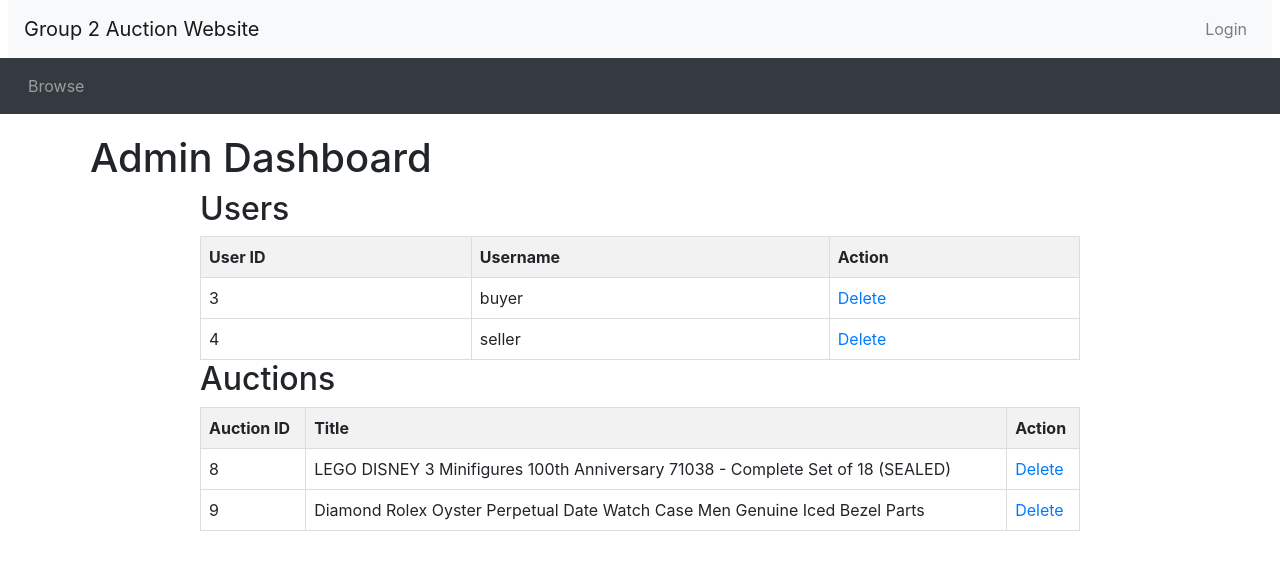
After one commit to Hamedmousavi97/auction, a PHP site: page /admin_dashboard.php in a window 1280 px wide. The commit adds this page. Shown: the top 570 px of the page. Run offline with PHP 8.4, Linux system fonts and the light colour scheme; data comes from the database, SQL or seed files in the repository.

Commit message:
admin privilage

```diff
--- /dev/null
+++ b/admin_dashboard.php
@@ -0,0 +1,99 @@
+<?php
+include_once("header.php");
+include_once("utilities.php");
+
+// check if delete user or auction
+if (isset($_GET['deleteUser']) && isset($_GET['UserID'])) {
+    deleteUser($_GET['UserID']);
+}
+if (isset($_GET['admin_deleteAuction']) && isset($_GET['AuctionID'])) {
+    admin_deleteAuction($_GET['AuctionID']);
+}
+
+// get all users and auctions
+$users = getAllUsers();
+$auctions = getAllAuctions();
+?>
+
+<!DOCTYPE html>
+<html lang="en">
+<head>
+    <title>Admin Dashboard</title>
+    <!-- Bootstrap  -->
+    <link rel="stylesheet" href="css/bootstrap.min.css">
+    <style>
+        .container {
+            padding: 20px;
+        }
+
+        .table-container {
+            margin: auto;
+            width: 80%; /* 根据需要调整宽度 */
+        }
+
+        table {
+            width: 100%;
+            border-collapse: collapse;
+        }
+
+        th, td {
+            border: 1px solid #ddd;
+            padding: 8px;
+            text-align: left;
+        }
+
+        th {
+            background-color: #f2f2f2;
+        }
+
+        tr:hover {
+            background-color: #eaeaea;
+        }
+
+        a.delete-link {
+            color: #ff0000;
+        }
+    </style>
+</head>
+<body>
+    <div class="container">
+        <h1>Admin Dashboard</h1>
+
+        <div class="table-container">
+            <h2>Users</h2>
+            <table>
+                <tr>
+                    <th>User ID</th>
+                    <th>Username</th>
+                    <th>Action</th>
+                </tr>
+                <?php foreach ($users as $user): ?>
+                    <tr>
+                        <td><?php echo $user['UserID']; ?></td>
+                        <td><?php echo $user['UserName']; ?></td>
+                        <td><a href="admin_dashboard.php?deleteUser=true&UserID=<?php echo $user['UserID']; ?>">Delete</a></td>
+                    </tr>
+                <?php endforeach; ?>
+            </table>
+        </div>
+
+        <div class="table-container">
+            <h2>Auctions</h2>
+            <table>
+                <tr>
+                    <th>Auction ID</th>
+                    <th>Title</th>
+                    <th>Action</th>
+                </tr>
+                <?php foreach ($auctions as $auction): ?>
+                    <tr>
+                        <td><?php echo $auction['auctionID']; ?></td>
+                        <td><?php echo $auction['auctionTitle']; ?></td>
+                        <td><a href="admin_dashboard.php?admin_deleteAuction=true&AuctionID=<?php echo $auction['auctionID']; ?>">Delete</a></td>
+                    </tr>
+                <?php endforeach; ?>
+            </table>
+        </div>
+    </div>
+</body>
+</html>
--- a/header.php
+++ b/header.php
@@ -63,6 +63,8 @@
   if (isset($_SESSION['logged_in']) && $_SESSION['logged_in'] == true) {
     echo '<a class="nav-link" href="logout.php">Welcome '.$_SESSION['username'].'! Logout</a>';
   }
+
+  // admin code end here
   else {
     echo '<button type="button" class="btn nav-link" data-toggle="modal" data-target="#loginModal">Login</button>';
   }
@@ -77,6 +79,10 @@
       <a class="nav-link" href="browse.php">Browse</a>
     </li>
 <?php
+  // if admin, display admin dashboard link
+  if (isset($_SESSION['logged_in']) && $_SESSION['logged_in'] == true && $_SESSION['account_type'] == 'admin') {
+    echo '<a class="nav-link" href="admin_dashboard.php">Admin Dashboard</a>';
+  }
   if (isset($_SESSION['account_type']) && $_SESSION['account_type'] == 'buyer') {
   echo('
 	<li class="nav-item mx-1">
@@ -101,6 +107,7 @@
     <a class="nav-link" href="recommendations.php">Recommended</a>
   </li>');
   }
+
 ?>
   </ul>
 </nav>
--- a/utilities.php
+++ b/utilities.php
@@ -199,6 +199,41 @@ function canDeleteAuction($auctionID) {
   return false; // Cannot delete if current price is equal or more than reserve price
 }
 
+// this is for admin to delet
+
+function getAllUsers() {
+  global $conn;
+  $users = array();
+
+  $query = "SELECT * FROM users";
+  $result = mysqli_query($conn, $query);
+
+  if ($result) {
+      while ($row = mysqli_fetch_assoc($result)) {
+          $users[] = $row;
+      }
+      mysqli_free_result($result);
+  }
+  return $users;
+}
+
+function getAllAuctions() {
+  global $conn;
+  $auctions = array();
+
+  $query = "SELECT * FROM auctions";
+  $result = mysqli_query($conn, $query);
+
+  if ($result) {
+      while ($row = mysqli_fetch_assoc($result)) {
+          $auctions[] = $row;
+      }
+      mysqli_free_result($result);
+  }
+  return $auctions;
+}
+
+
 function deleteAuction($auctionID) {
   global $conn;
 
@@ -216,6 +251,50 @@ function deleteAuction($auctionID) {
   }
 }
 
+// Admin - delet user
+function deleteUser($UserID) {
+  global $conn;
+
+  // check admin
+  if ($_SESSION['account_type'] != 'admin') {
+      echo "Access denied: Only admin can delete users.";
+      return;
+  }
+
+  $sql = "DELETE FROM users WHERE UserID = ?";
+  $stmt = mysqli_prepare($conn, $sql);
+  mysqli_stmt_bind_param($stmt, "i", $UserID);
+  mysqli_stmt_execute($stmt);
+
+  if (mysqli_stmt_affected_rows($stmt) > 0) {
+      echo "User deleted successfully.";
+  } else {
+      echo "Error deleting user.";
+  }
+}
+
+
+// Admin - delet auction
+function admin_deleteAuction($auctionID) {
+  global $conn;
+
+  // check admin
+  if ($_SESSION['account_type'] != 'admin') {
+      echo "Access denied: Only admin can delete auctions.";
+      return;
+  }
+
+  $sql = "DELETE FROM auctions WHERE auctionID = ?";
+  $stmt = mysqli_prepare($conn, $sql);
+  mysqli_stmt_bind_param($stmt, "i", $auctionID);
+  mysqli_stmt_execute($stmt);
+
+  if (mysqli_stmt_affected_rows($stmt) > 0) {
+      echo "Auction deleted successfully.";
+  } else {
+      echo "Error deleting auction.";
+  }
+}
 
 require 'vendor/autoload.php';
 
```
Also changed, not shown: delete_auction.php (added, +24 -0 lines), delete_user.php (added, +24 -0 lines).
